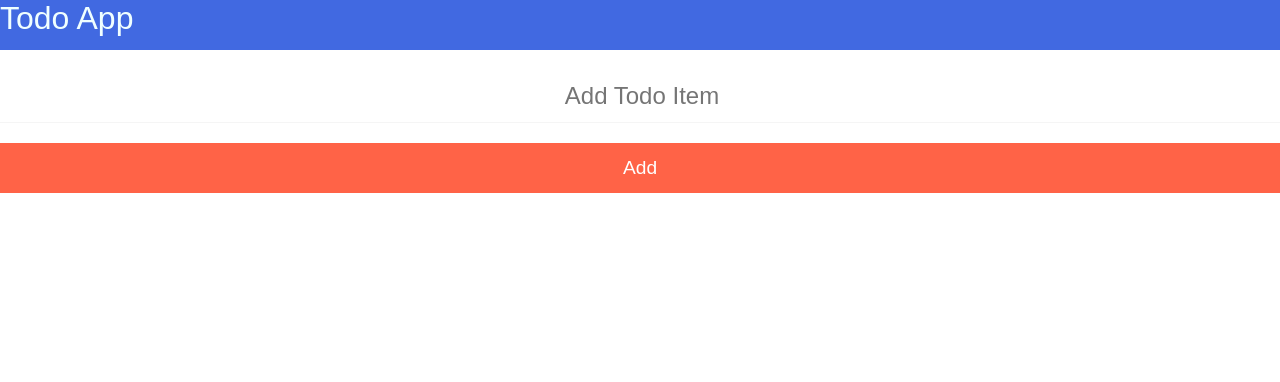
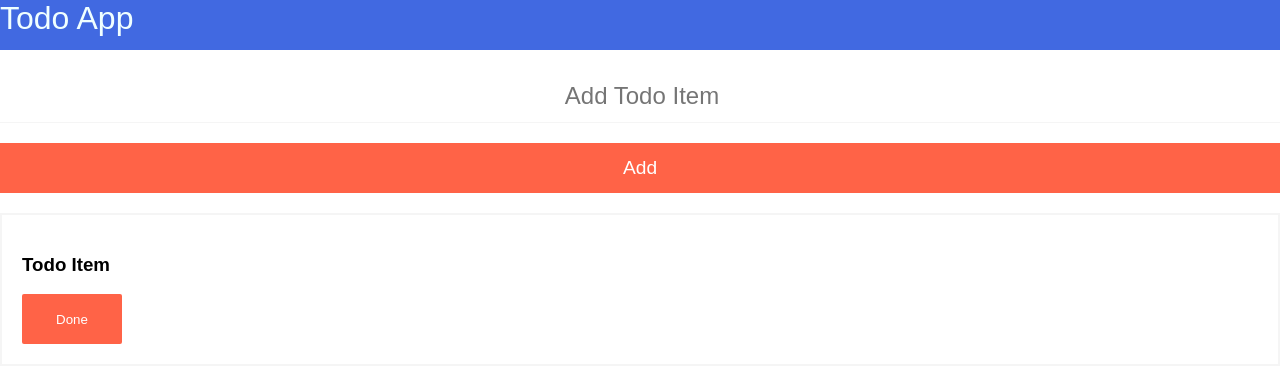
Before and after one commit to otkhwae/web-design, a React (Create React App) app in the folder react/Todo/todo-app-1/: page / in a window 1280 px wide. Shown: the top 382 px of the page. Built offline with nearby package versions, Linux system fonts and the light colour scheme.

Commit message:
rendering items

```diff
--- a/react/Todo/todo-app-1/src/App.js
+++ b/react/Todo/todo-app-1/src/App.js
@@ -2,6 +2,7 @@
 import Header from './components/Header';
 import Form from './components/Form'
 import { useState } from 'react';
+import Todo from './components/Todo';
 
 function App() {
   const [todo, setTodo] = useState(() => '')
@@ -16,6 +17,7 @@
     todoList = {todoList}
     SetTodoList = {SetTodoList}
     />
+    <Todo />
 
     </div>
   );
--- a/react/Todo/todo-app-1/src/components/Form.js
+++ b/react/Todo/todo-app-1/src/components/Form.js
@@ -10,7 +10,7 @@
 const handleSubmit = event =>{
     event.preventDefault ()
     SetTodoList([...todoList,todo])
-    console.log(todoList)
+    //console.log(todoList)
 }
 
     return (
--- a/react/Todo/todo-app-1/src/components/Todo.js
+++ b/react/Todo/todo-app-1/src/components/Todo.js
@@ -1,55 +1,16 @@
-import React, {useState} from 'react';
-import ListItem from './ListItem';
+import React from 'react'
+import styles from '../style.module.css'
+
 const Todo = () => {
-    // usestate returns an array with 2 values
-    //therefore destructure in line
-    // 1st value is current state at every iteration of our render fn
-    // 2nd value is a fn that allow us to update state
-    // fn input of usestate runs every time component renders
-    //========================================
-    //const [todo, setTodo] = useState('')
+  return (
+    <div>
+        <div className = {styles.todoitem}>
+            <h3 className = {styles.todoname}>Todo Item</h3>
+            <button className = {styles.deletebutton}>Done</button>
+        </div>
 
-    // fn input of usestate runs only once when component renders
-    const [todo, setTodo] = useState(() => '')
+    </div>
+  )
+}
 
-    // event is value entered on input field
-    // set the value of todo to event
-    const handleChange = (event) => setTodo(event.target.value)
-
-    // we need to make add button functional
-    // when clicking add, the input/value must be saved as state
-    // add each todo to todolist
-    //
-
-    const [todoList,setTodoList] = useState(() => [])
-    const handleSubmit = (event) => {
-        //whenever clicking add the webpage refreshes and we prevent that
-        event.preventDefault()
-        let tempList = todoList
-        tempList.push(todo)
-        setTodoList(tempList)
-        console.log(todoList)
-
-    }
-
-
-    return (
-        <div>
-            {/* whenever clicking add button the form will be submitted */}
-            <form onSubmit= {handleSubmit}>
-            {/* bind value entered by user to state todo */}
-            {/* onchange is a fn thatll be triggered when theres a change/input to input field */}
-                <input value={todo} onChange= {handleChange} type="text" />
-                <button type='submit'> Add</button>
-            </form>
-            {/* we loop the array and return jsx */}
-            {/* {todoList.map((item) => <h3>{item}</h3>)} */}
-            {todoList.map((item) => <ListItem
-            key= {item}
-            name={item}
-            />)}
-
-        </div>
-    )
-}
 export default Todo
--- a/react/Todo/todo-app-1/src/style.module.css
+++ b/react/Todo/todo-app-1/src/style.module.css
@@ -34,5 +34,25 @@
     font-size: 1.2em;
     color: white;
     margin-top: 20px;
+}
+
+.todoitem {
+    margin: auto;
+    border: 2px solid whitesmoke;
+    padding: 20px;
+    margin-top: 20px;
+}
+
+.todoname {
 
 }
+
+.deletebutton {
+    border: none;
+    height: 50px;
+    background-color: tomato;
+    width: 100px;
+    border-radius: 2px;
+    color: white;
+
+}
```
Also changed, not shown: react/Todo/todo-app-1/src/components/TodoOld.js (added, +55 -0 lines).
